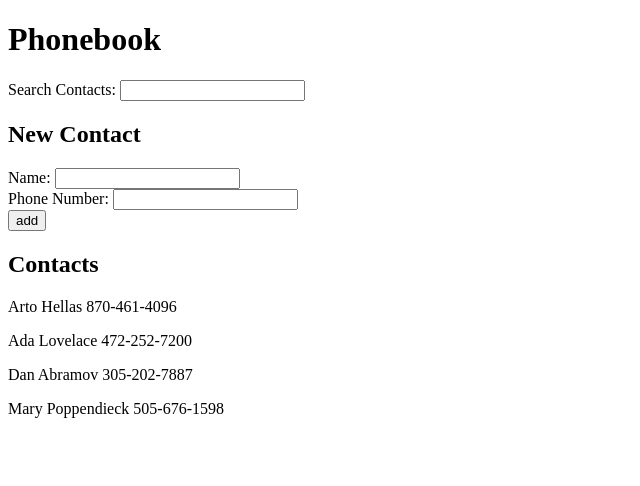
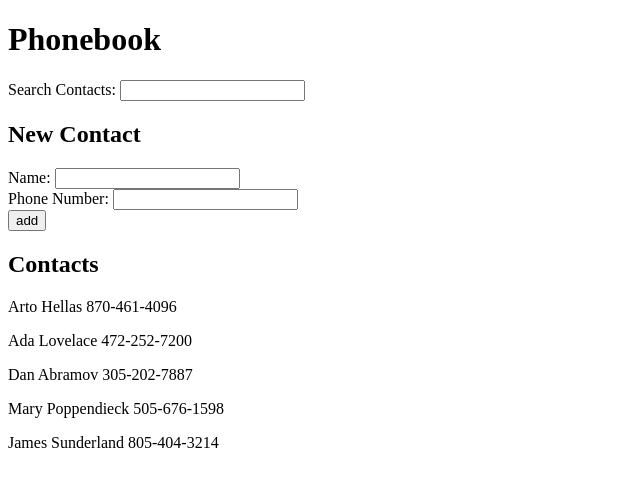
Before and after one commit to kimarimt/fullstack_open, a React (Vite) app in the folder part2/phonebook/: page / in a window 1280 px wide. Shown: the top 486 px of the page, without its empty margins (0-640 px from the left). Built offline with nearby package versions, Linux system fonts and the light colour scheme; data requests are answered from the project's data file.

Commit message:
finished exercise 2.12

```diff
--- a/part2/phonebook/db.json
+++ b/part2/phonebook/db.json
@@ -19,6 +19,11 @@
       "id": "4",
       "name": "Mary Poppendieck",
       "phoneNumber": "505-676-1598"
+    },
+    {
+      "id": "5",
+      "name": "James Sunderland",
+      "phoneNumber": "805-404-3214"
     }
   ]
 }
--- a/part2/phonebook/src/App.jsx
+++ b/part2/phonebook/src/App.jsx
@@ -21,13 +21,20 @@ export default function App() {
     fetchContacts()
   }, [])
 
-  function addContact({ name, phoneNumber }) {
+  async function addContact({ name, phoneNumber }) {
     if (contacts.find(contact => contact.name === name)) {
       alert(`${name} is already in your contacts`)
       return false
     }
 
-    setContacts(contacts.concat({ name, phoneNumber }))
+    const newContact = {
+      id: String(contacts.length + 1),
+      name,
+      phoneNumber
+    }
+
+    const savedContact = await contactService.save(newContact)
+    setContacts(contacts.concat(savedContact))
     return true
   }
 
--- a/part2/phonebook/src/services/contact.js
+++ b/part2/phonebook/src/services/contact.js
@@ -1,6 +1,11 @@
 import axios from 'axios'
 
 const baseUrl = 'http://localhost:3001/contacts'
+
+async function save(newContact) {
+  const response = await axios.post(baseUrl, newContact)
+  return response.data
+}
 
 async function getAll() {
   const response = await axios.get(baseUrl)
@@ -8,5 +13,6 @@ async function getAll() {
 }
 
 export default {
+  save,
   getAll
 }
```
